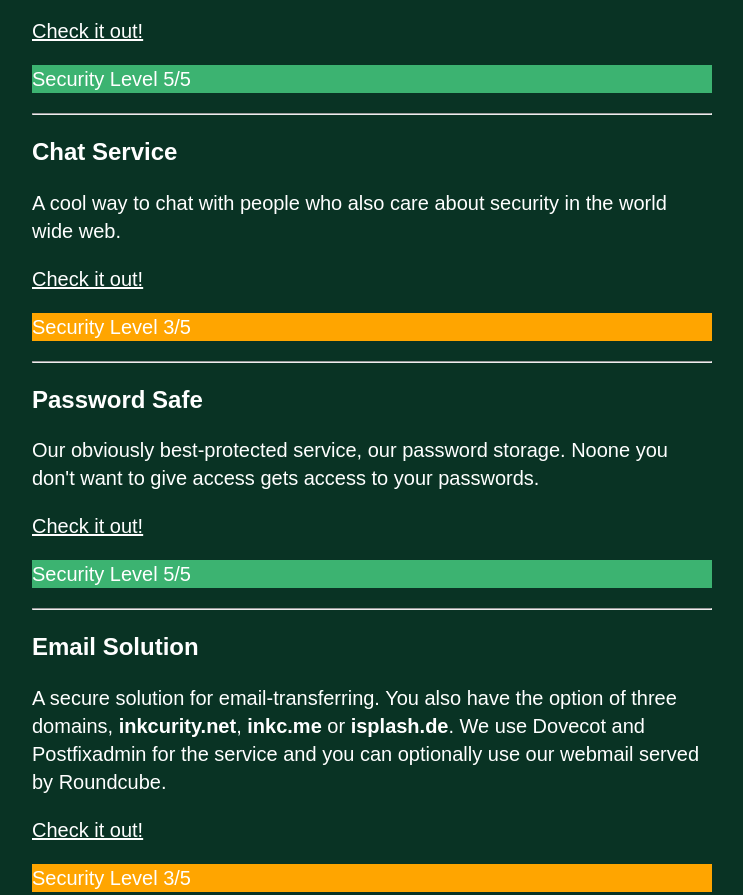
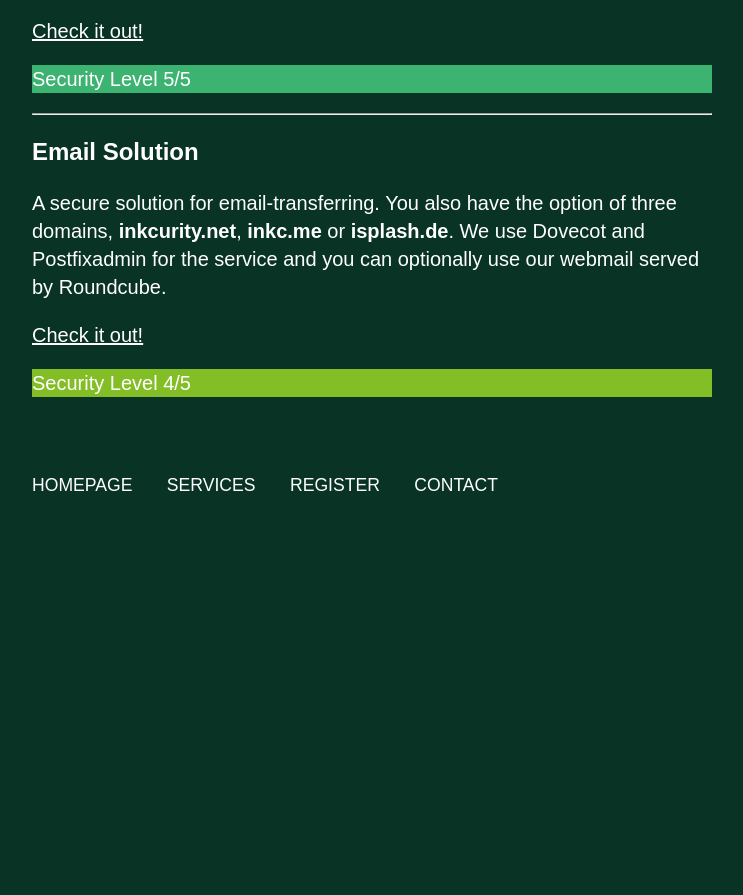
Before and after one commit to InkCurity/website, a plain HTML site: page services.html in a window 1280 px wide. Shown: the part 660-1555 px from the top of the page, without its empty margins (68-811 px from the left). After the commit the page ends 1203 px from the top, so only its background shows below. Drawn offline with Linux system fonts and the light colour scheme.

Commit message:
Update Stuff

```diff
--- a/services.html
+++ b/services.html
@@ -44,20 +44,10 @@
 <p><a href="https://paste.inkcurity.net">Check it out!</a></p>
 <p style="background-color:#3CB371;">Security Level 5/5</p>
 <hr>
-<h2>Chat Service</h2>
-<p>A cool way to chat with people who also care about security in the world wide web.</p>
-<p><a href="https://chat.inkcurity.net">Check it out!</a></p>
-<p style="background-color:#FFA500;">Security Level 3/5</p>
-<hr>
-<h2>Password Safe</h2>
-<p>Our obviously best-protected service, our password storage. Noone you don't want to give access gets access to your passwords.</p>
-<p><a href="https://pass.inkcurity.net">Check it out!</a></p>
-<p style="background-color:#3CB371;">Security Level 5/5</p>
-<hr>
 <h2>Email Solution</h2>
 <p>A secure solution for email-transferring. You also have the option of three domains, <b>inkcurity.net</b>, <b>inkc.me</b> or <b>isplash.de</b>. We use Dovecot and Postfixadmin for the service and you can optionally use our webmail served by Roundcube.</p>
 <p><a href="https://webmail.inkcurity.net">Check it out!</a></p>
-<p style="background-color:#FFA500;">Security Level 3/5</p>
+<p style="background-color:#83BE27;">Security Level 4/5</p>
 
 
 </div>
@@ -74,7 +64,7 @@
 <a href="/sign-up">REGISTER</a>
 </li>
 <li>
-<a href="mailto:adm@inkcurity.net">CONTACT</a>
+<a href="mailto:admin@inkcurity.net">CONTACT</a>
 </li>
 </ul>
 </footer>
```
Also changed, not shown: donate.html (+2 -2 lines), error.html (+1 -1 lines), index.html (+1 -1 lines), privacy.html (+1 -1 lines), sign-up.html (+1 -1 lines), terms.html (+1 -1 lines).
